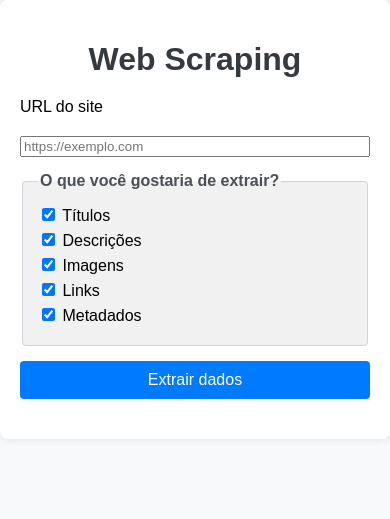
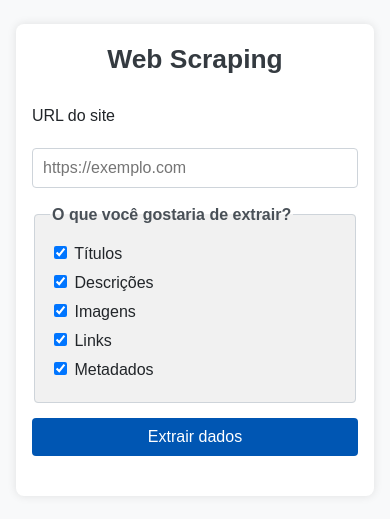
Before and after one commit to GabrielV26/web-scraping-, a Flask app: template templates/index.html in a window 390 px wide. Shown: the top 519 px of the page. Run offline with Flask 3, Linux system fonts and the light colour scheme; the template is opened without the code that fills it: most values are stand-ins (such as "Sample title", 1, 10 or a date in 2020).

Commit message:
Improve responsive layout and keyboard focus styles

```diff
--- a/static/style.css
+++ b/static/style.css
@@ -1,15 +1,21 @@
-/* Estilização geral do corpo da página */
+* {
+    box-sizing: border-box;
+}
+
 body {
     font-family: Arial, sans-serif;
     background-color: #f8f9fa;
+    color: #212529;
     margin: 0;
-    padding: 0;
+    padding: 24px 16px;
+    line-height: 1.5;
 }
 
 .container {
+    width: 100%;
     max-width: 900px;
     margin: 0 auto;
-    padding: 20px;
+    padding: 24px;
     background-color: #ffffff;
     box-shadow: 0 0 10px rgba(0, 0, 0, 0.1);
     border-radius: 8px;
@@ -19,22 +25,29 @@ h1 {
     font-size: 2rem;
     color: #343a40;
     text-align: center;
-    margin-bottom: 20px;
+    margin: 0 0 24px;
 }
 
-/* Estilização do formulário */
 form {
     display: flex;
     flex-direction: column;
     gap: 15px;
 }
 
-input[type="text"] {
+input[type="url"] {
+    width: 100%;
+    min-width: 0;
     padding: 10px;
     border: 1px solid #ced4da;
     border-radius: 4px;
     font-size: 1rem;
-    width: 100%;
+}
+
+input:focus-visible,
+button:focus-visible,
+a:focus-visible {
+    outline: 3px solid #80bdff;
+    outline-offset: 2px;
 }
 
 fieldset {
@@ -58,44 +71,35 @@ button {
     padding: 10px 15px;
     border: none;
     border-radius: 4px;
-    background-color: #007bff;
+    background-color: #0056b3;
     color: #ffffff;
     font-size: 1rem;
     cursor: pointer;
-    transition: background-color 0.3s ease;
+    transition: background-color 0.2s ease;
 }
 
 button:hover {
-    background-color: #0056b3;
+    background-color: #003f82;
 }
 
-/* Estilização das mensagens de erro e sucesso */
 .error {
-    color: #dc3545;
+    color: #842029;
     background-color: #f8d7da;
-    border: 1px solid #f5c6cb;
+    border: 1px solid #f5c2c7;
     padding: 10px;
     border-radius: 4px;
     margin-bottom: 20px;
 }
 
-.success {
-    color: #28a745;
-    background-color: #d4edda;
-    border: 1px solid #c3e6cb;
-    padding: 10px;
-    border-radius: 4px;
-    margin-bottom: 20px;
-}
-
-/* Estilização dos resultados do scraping */
 .results {
-    margin-top: 20px;
+    margin-top: 24px;
+    overflow-wrap: anywhere;
 }
 
 .results h2 {
-    font-size: 1.5rem;
+    font-size: 1.35rem;
     color: #495057;
+    margin-top: 24px;
 }
 
 .results ul {
@@ -109,8 +113,8 @@ button:hover {
 
 .images {
     display: flex;
-    flex-wrap: wrap; /* Permite que as imagens quebrem para a linha seguinte se necessário */
-    gap: 15px; /* Espaço entre as imagens */
+    flex-wrap: wrap;
+    gap: 15px;
     padding: 0;
 }
 
@@ -120,12 +124,21 @@ button:hover {
     border-radius: 4px;
 }
 
-/* Estilização de links */
 a {
-    color: #007bff;
+    color: #0056b3;
     text-decoration: none;
 }
 
 a:hover {
     text-decoration: underline;
 }
+
+@media (max-width: 600px) {
+    .container {
+        padding: 16px;
+    }
+
+    h1 {
+        font-size: 1.65rem;
+    }
+}
```
